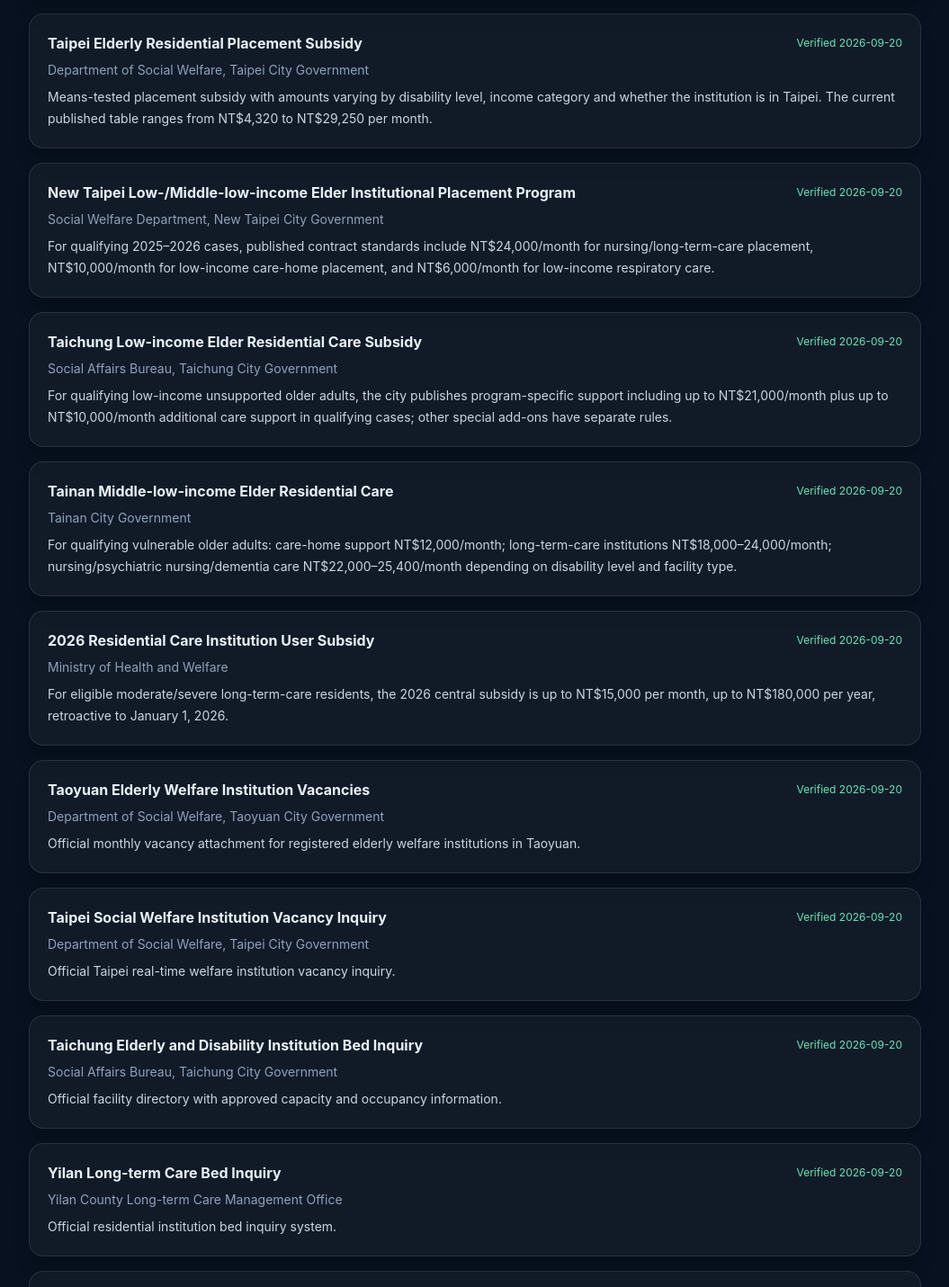
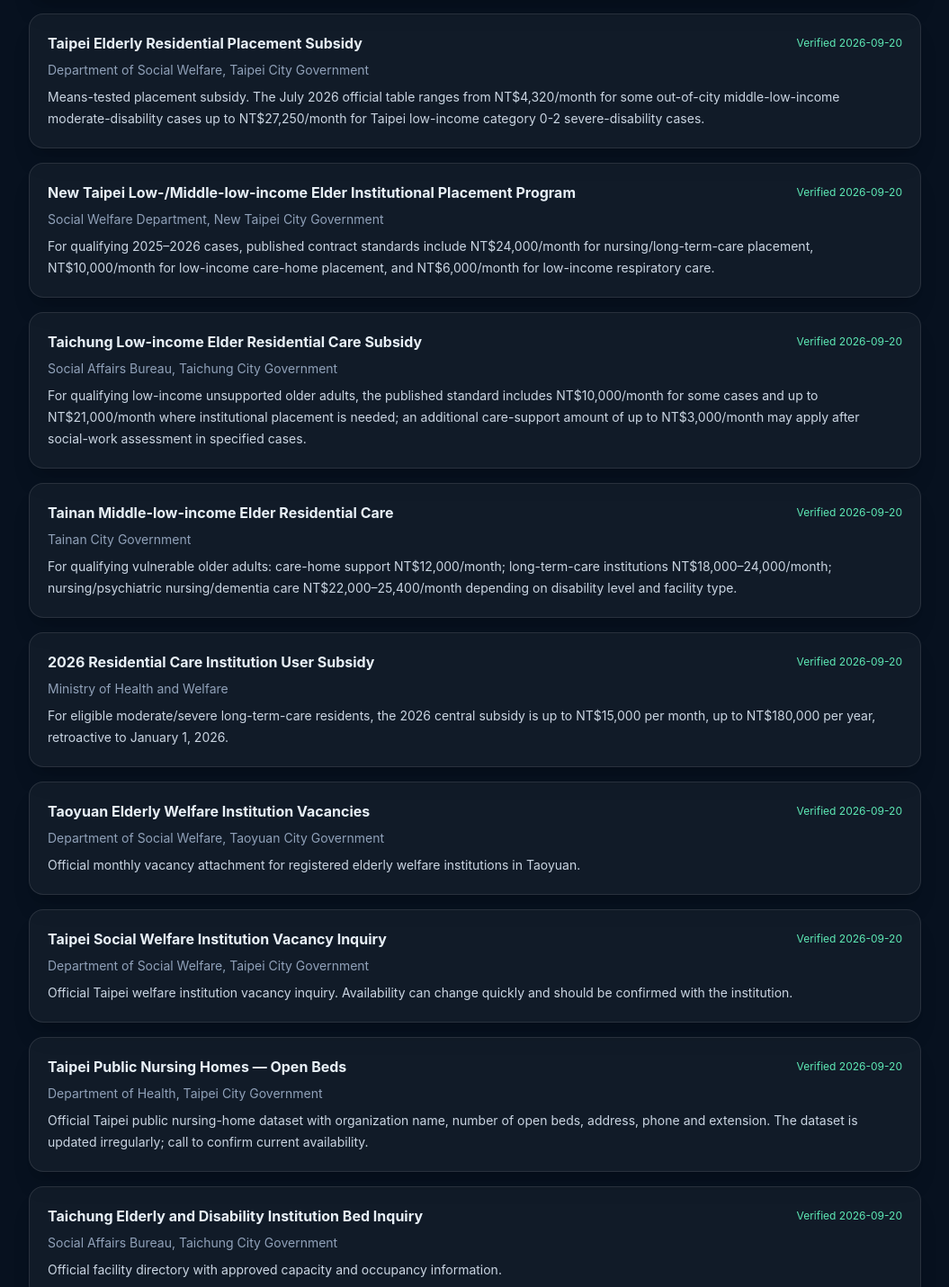
Before and after one commit to KanwarAfaq/anytool-online, a React (Vite) app: page /sources in a window 1280 px wide. Shown: the part 2019-3450 px from the top of the page at 90% size, without its empty margins (112-1167 px from the left). Built offline with nearby package versions, Linux system fonts and the light colour scheme.

Commit message:
Correct elder-care source facts and add Taipei open-bed data

```diff
--- a/src/data/officialSources.js
+++ b/src/data/officialSources.js
@@ -80,9 +80,9 @@ export const officialSources = {
   taipeiLocalElderPlacement: {
     title: 'Taipei Elderly Residential Placement Subsidy',
     authority: 'Department of Social Welfare, Taipei City Government',
-    url: 'https://dosw.gov.taipei/cp.aspx?n=2A069CBD089B5C1A&s=C380A969311A1EBA',
+    url: 'https://dosw.gov.taipei/News_Content.aspx?n=91F35523B74F69AC&s=89EA6FBF24B14229&sms=87415A8B9CE81B16',
     verified: '2026-09-20',
-    summary: 'Means-tested placement subsidy with amounts varying by disability level, income category and whether the institution is in Taipei. The current published table ranges from NT$4,320 to NT$29,250 per month.'
+    summary: 'Means-tested placement subsidy. The July 2026 official table ranges from NT$4,320/month for some out-of-city middle-low-income moderate-disability cases up to NT$27,250/month for Taipei low-income category 0-2 severe-disability cases.'
   },
   newTaipeiLocalElderPlacement: {
     title: 'New Taipei Low-/Middle-low-income Elder Institutional Placement Program',
@@ -96,7 +96,7 @@ export const officialSources = {
     authority: 'Social Affairs Bureau, Taichung City Government',
     url: 'https://www.society.taichung.gov.tw/461566/post',
     verified: '2026-09-20',
-    summary: 'For qualifying low-income unsupported older adults, the city publishes program-specific support including up to NT$21,000/month plus up to NT$10,000/month additional care support in qualifying cases; other special add-ons have separate rules.'
+    summary: 'For qualifying low-income unsupported older adults, the published standard includes NT$10,000/month for some cases and up to NT$21,000/month where institutional placement is needed; an additional care-support amount of up to NT$3,000/month may apply after social-work assessment in specified cases.'
   },
   tainanLocalElderPlacement: {
     title: 'Tainan Middle-low-income Elder Residential Care',
@@ -124,7 +124,15 @@ export const officialSources = {
     authority: 'Department of Social Welfare, Taipei City Government',
     url: 'https://orgvacinqusys.gov.taipei/',
     verified: '2026-09-20',
-    summary: 'Official Taipei real-time welfare institution vacancy inquiry.'
+    summary: 'Official Taipei welfare institution vacancy inquiry. Availability can change quickly and should be confirmed with the institution.'
+  },
+  taipeiPublicNursingBeds: {
+    title: 'Taipei Public Nursing Homes — Open Beds',
+    authority: 'Department of Health, Taipei City Government',
+    url: 'https://data.gov.tw/en/datasets/132458',
+    dataUrl: 'https://data.taipei/api/dataset/b20c5ea7-dcae-446b-8d85-574a2bb2c907/resource/ed438da1-9e3c-4ccd-86be-6eeb4b275259/download',
+    verified: '2026-09-20',
+    summary: 'Official Taipei public nursing-home dataset with organization name, number of open beds, address, phone and extension. The dataset is updated irregularly; call to confirm current availability.'
   },
   taichungBeds: {
     title: 'Taichung Elderly and Disability Institution Bed Inquiry',
@@ -165,7 +173,8 @@ export const officialSources = {
 
 export const elderCitySources = [
   { city:'Taoyuan', key:'taoyuanBeds', live:true, integrated:true },
-  { city:'Taipei', key:'taipeiBeds', live:true, integrated:false },
+  { city:'Taipei public nursing homes', key:'taipeiPublicNursingBeds', live:true, integrated:true },
+  { city:'Taipei welfare institutions', key:'taipeiBeds', live:true, integrated:false },
   { city:'Taichung', key:'taichungBeds', live:true, integrated:false },
   { city:'Yilan', key:'yilanBeds', live:true, integrated:false },
   { city:'New Taipei', key:'newTaipeiFacilities', live:false, integrated:false },
@@ -183,5 +192,5 @@ export const toolSourceKeys = {
   'minimum-wage': ['minimumWage2026'],
   'employer-cost': ['laborInsurance2026','laborInsuranceGrades2026','nhi2026','laborPension2026'],
   'taiwan-id-photo': ['taiwanPassport','taiwanIdPhoto','arcPhoto'],
-  'taiwan-elder-care': ['elderSubsidy2026','taoyuanLocalElderPlacement','taipeiLocalElderPlacement','newTaipeiLocalElderPlacement','taichungLocalElderPlacement','tainanLocalElderPlacement','nationalNursingHomes','ltcServiceMap','taoyuanBeds','taipeiBeds','taichungBeds','yilanBeds','newTaipeiFacilities'],
+  'taiwan-elder-care': ['elderSubsidy2026','taoyuanLocalElderPlacement','taipeiLocalElderPlacement','newTaipeiLocalElderPlacement','taichungLocalElderPlacement','tainanLocalElderPlacement','nationalNursingHomes','ltcServiceMap','taoyuanBeds','taipeiBeds','taipeiPublicNursingBeds','taichungBeds','yilanBeds','newTaipeiFacilities'],
 }
```
